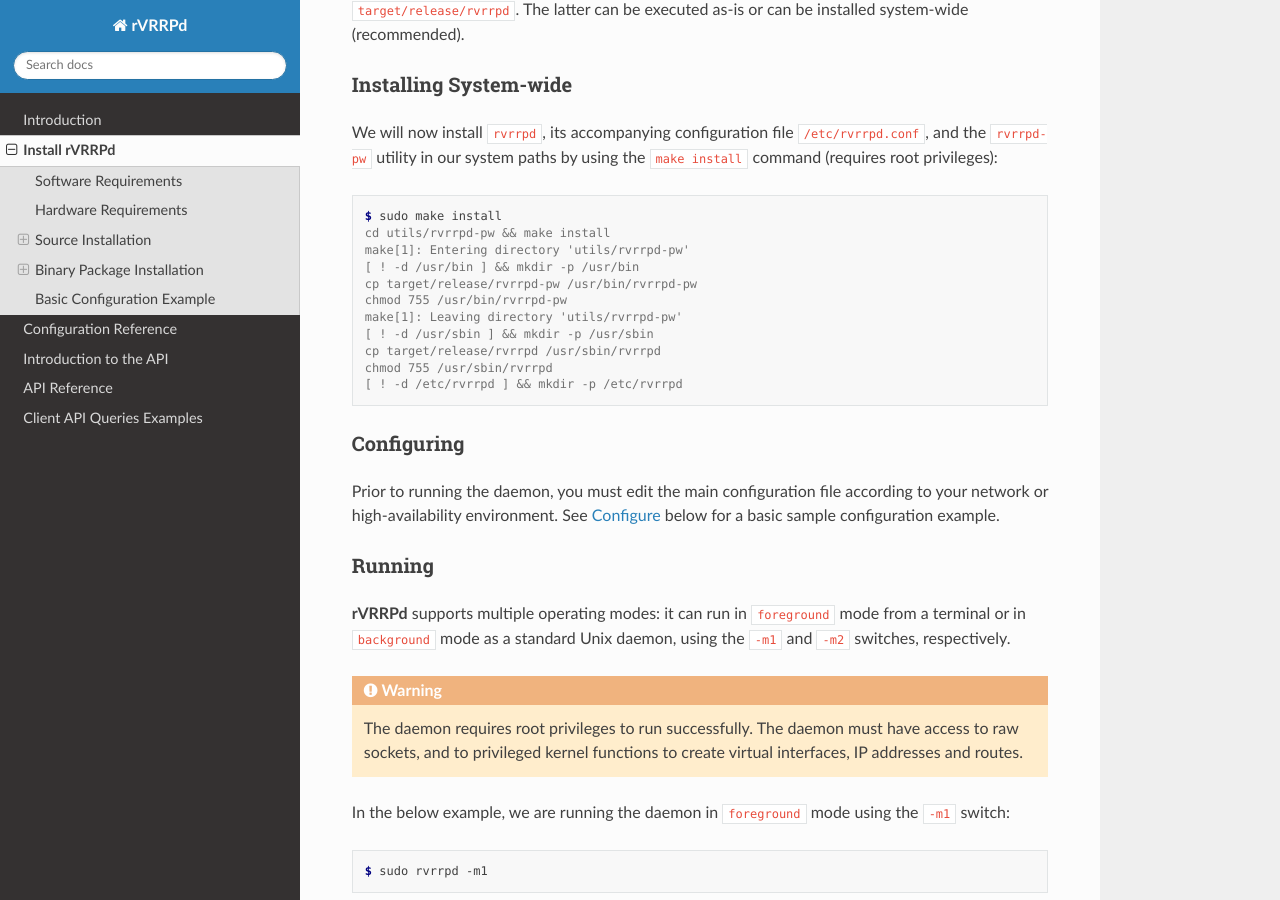
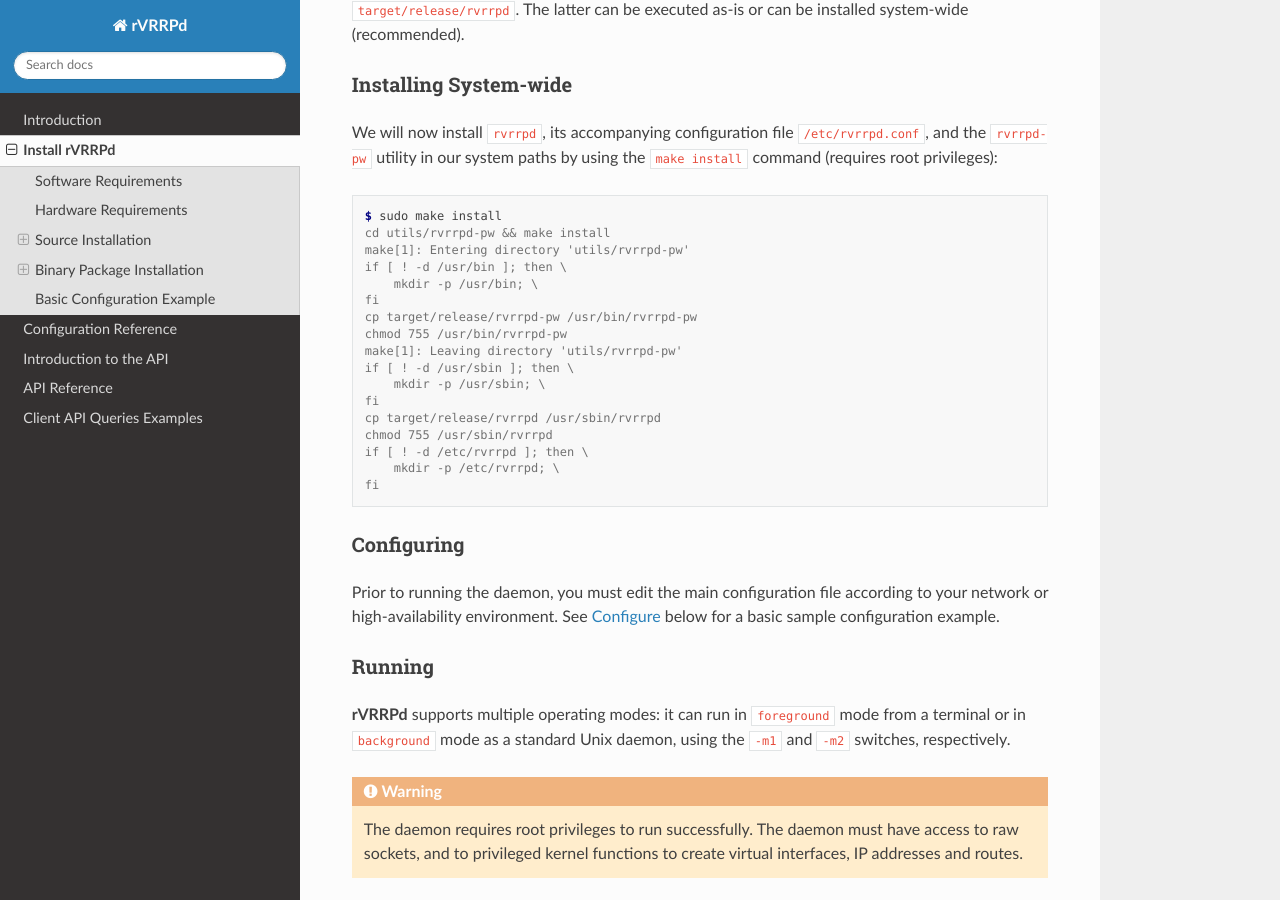
Before and after one commit to e3prom/rVRRPd, a Sphinx documentation site: the page built from docs/config/install.rst, in a window 1280 px wide and 900 px high, scrolled down 1983 px. Built offline with Sphinx 7.4.7 and the Read the Docs theme 2.0.0, drawn with Linux system fonts in a browser that asks for light colours.

Commit message:
Fixed directories creation logics in Makefiles.
Signed-off-by: Nicolas Chabbey <eprom@toor.si>

```diff
--- a/docs/config/install.rst
+++ b/docs/config/install.rst
@@ -106,14 +106,20 @@ paths by using the ``make install`` command (requires root privileges):
     $ sudo make install
     cd utils/rvrrpd-pw && make install
     make[1]: Entering directory 'utils/rvrrpd-pw'
-    [ ! -d /usr/bin ] && mkdir -p /usr/bin
+    if [ ! -d /usr/bin ]; then \
+        mkdir -p /usr/bin; \
+    fi
     cp target/release/rvrrpd-pw /usr/bin/rvrrpd-pw
     chmod 755 /usr/bin/rvrrpd-pw
     make[1]: Leaving directory 'utils/rvrrpd-pw'
-    [ ! -d /usr/sbin ] && mkdir -p /usr/sbin
+    if [ ! -d /usr/sbin ]; then \
+        mkdir -p /usr/sbin; \
+    fi
     cp target/release/rvrrpd /usr/sbin/rvrrpd
     chmod 755 /usr/sbin/rvrrpd
-    [ ! -d /etc/rvrrpd ] && mkdir -p /etc/rvrrpd
+    if [ ! -d /etc/rvrrpd ]; then \
+        mkdir -p /etc/rvrrpd; \
+    fi
 
 Configuring
 ^^^^^^^^^^^
```
Also changed, not shown: 2 other files.
